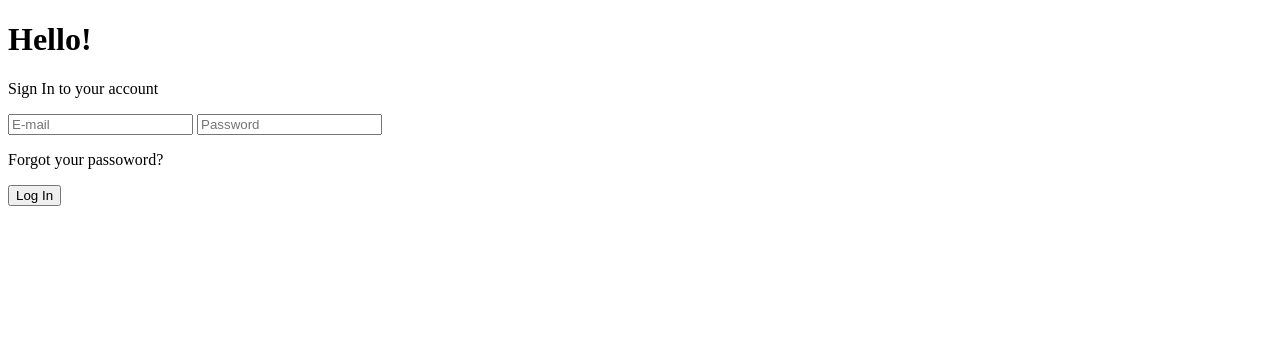
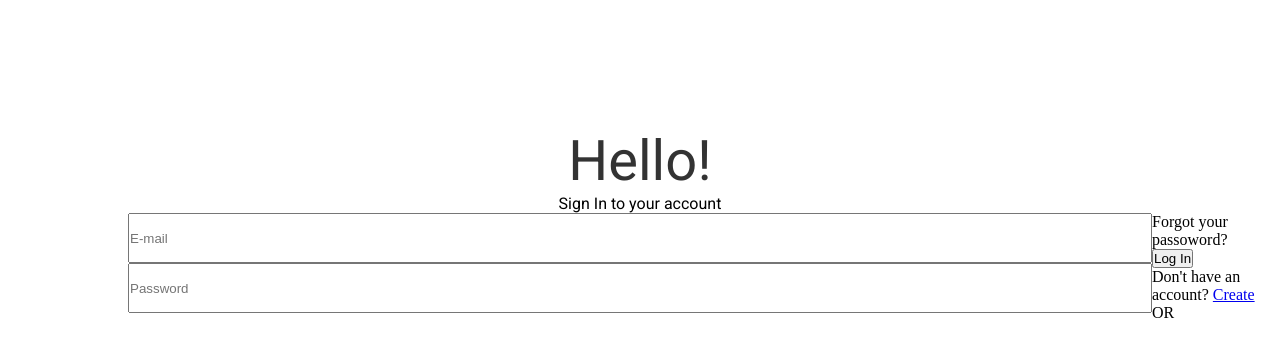
Before and after one commit to gustavoweb/login-2B, a plain HTML site: page index.html in a window 1280 px wide. Drawn offline with Linux system fonts and the light colour scheme.

Commit message:
Add files via upload

```diff
--- a/css/index.css
+++ b/css/index.css
@@ -0,0 +1,30 @@
+@import url('https://fonts.googleapis.com/css2?family=Roboto:ital,wght@0,100..900;1,100..900&display=swap');
+*{
+    margin: 0;
+    padding: 0;
+    box-sizing: border-box;
+}
+main{
+    width: 100%;
+    height: 100vh;
+}
+main h1{
+    font-family: "Roboto", serif;
+    font-weight: 400;
+    font-size: 3.5em;
+    text-align: center;
+    color: #333;
+    margin-top: 10%;
+}
+#subt{
+    font-family: "Roboto", serif;
+    font-weight: 400;
+    font-size: 1em;
+    text-align: center;
+}
+.inpt{
+    width: 80%;
+    height: 50px;
+    float: left;
+    margin-left: 10%;
+}
--- a/index.html
+++ b/index.html
@@ -4,17 +4,23 @@
     <meta charset="UTF-8">
     <meta name="viewport" content="width=device-width, initial-scale=1.0">
     <title>Login - 2B</title>
+    <link rel="stylesheet" href="./css/index.css">
 </head>
 <body>
     <main>
         <h1>Hello!</h1>
-        <p>Sign In to your account</p>
+        <p id="subt">Sign In to your account</p>
         <form action="#">
-            <input type="email" placeholder="E-mail">
-            <input type="password" placeholder="Password">
+            <input type="email" placeholder="E-mail" class="inpt" id="email">
+            <input type="password" placeholder="Password" class="inpt" id="pass">
             <p>Forgot your passoword?</p>
             <button>Log In</button>
         </form>
+        <p>Don't have an account? <a href="#">Create</a></p>
+        <p>OR</p>
+        <div class="bt-login" id="bt-google"></div>
+        <div class="bt-login" id="bt-apple"></div>
+        <div class="bt-login" id="bt-github"></div>
     </main>
 </body>
 </html>
```
